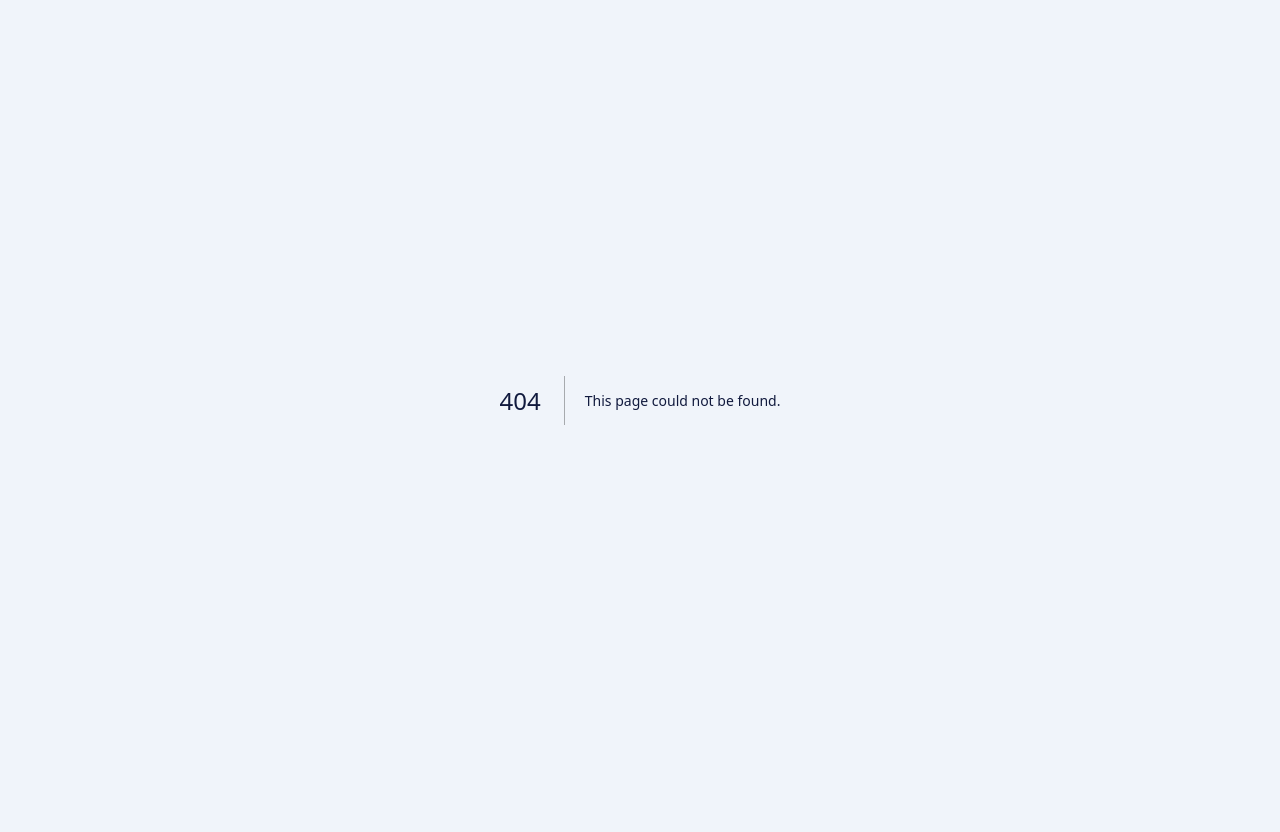
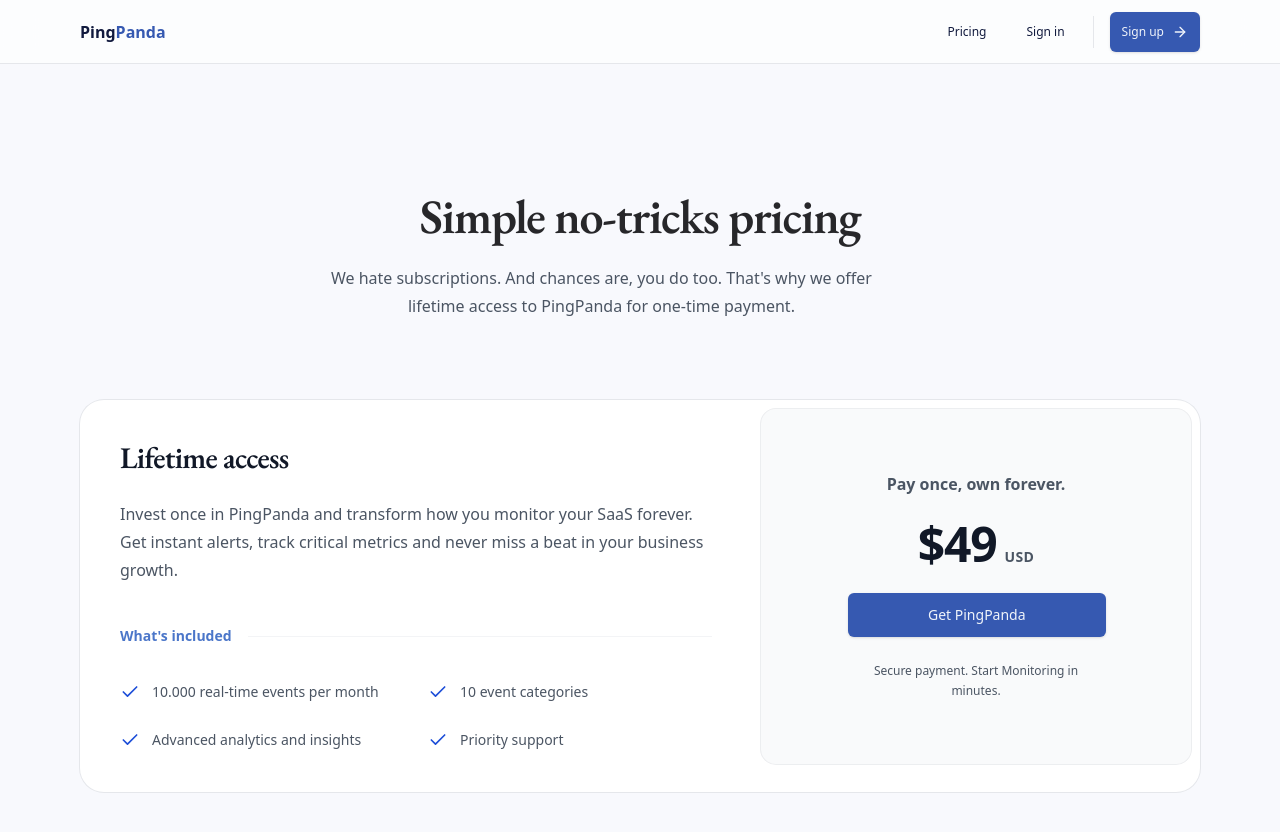
Before and after one commit to KayqueGoldner/notification-service-nextjs, a Next.js app: page /pricing in a window 1280 px wide. Before the commit this address had no page. Shown: the top 832 px of the page. Before the commit the page ends 800 px from the top, so only its background shows below. Built offline with nearby package versions, Linux system fonts and the light colour scheme; no server answers.

Commit message:
pricing page

```diff
--- a/src/app/(auth)/sign-in/[[...rest]]/page.tsx
+++ b/src/app/(auth)/sign-in/[[...rest]]/page.tsx
@@ -1,11 +1,15 @@
 "use client";
 
 import { SignIn } from "@clerk/nextjs";
+import { useSearchParams } from "next/navigation";
 
 const SignInPage = () => {
+  const searchParams = useSearchParams();
+  const intent = searchParams.get("intent");
+
   return (
     <div className="w-full flex-1 flex items-center justify-center">
-      <SignIn />
+      <SignIn forceRedirectUrl={intent ? `/dashboard?intent=${intent}` : "/dashboard"} />
     </div>
   )
 }
--- /dev/null
+++ b/src/app/(landing)/pricing/page.tsx
@@ -0,0 +1,111 @@
+"use client";
+
+import { useUser } from "@clerk/nextjs";
+import { useMutation } from "@tanstack/react-query";
+import { CheckIcon } from "lucide-react";
+import { useRouter } from "next/navigation";
+
+import { client } from "@/app/lib/client";
+import { MaxWidthWrapper } from "@/components/max-width-wrapper";
+import { Heading } from "@/components/heading";
+import { Button } from "@/components/ui/button";
+
+const PricingPage = () => {
+  const { user } = useUser();
+  const router = useRouter();
+
+  const INCLUDED_FEATURES = [
+    "10.000 real-time events per month",
+    "10 event categories",
+    "Advanced analytics and insights",
+    "Priority support"
+  ];
+
+  const { mutate: createCheckoutSession } = useMutation({
+    mutationFn: async () => {
+      const res = await client.payment.createCheckoutSession.$post();
+      return await res.json();
+    },
+    onSuccess: ({ url }) => {
+      if(url) router.push(url);
+    }
+  });
+
+  const handleGetAccess = () => {
+    if(user) {
+      createCheckoutSession();
+    } else {
+      router.push("/sign-in?intent=upgrade");
+    }
+  }
+
+  return (
+    <div className="bg-brand-25 py-24 sm:py-32">
+      <MaxWidthWrapper>
+        <div className="mx-auto max-w-2xl sm:text-center">
+          <Heading className="text-center">Simple no-tricks pricing</Heading>
+          <p className="mt-6 text-base/7 text-gray-600 max-w-prose text-center text-pretty">
+            We hate subscriptions. And chances are, you do too. That&apos;s why we offer lifetime access to PingPanda for one-time payment.
+          </p>
+        </div>
+
+        <div className="bg-white mx-auto mt-16 max-w-2xl rounded-3xl ring-1 ring-gray-200 sm:mt-20 lg:mx-0 lg:flex lg:max-w-none">
+          <div className="p-8 sm:p-10 lg:flex-auto">
+            <h3 className="text-3xl font-heading font-semibold tracking-tight text-gray-900">
+              Lifetime access
+            </h3>
+            <p className="mt-6 text-base/7 text-gray-600">
+              Invest once in PingPanda and transform how you monitor your SaaS forever.
+              Get instant alerts, track critical metrics and never miss a beat in your business growth.
+            </p>
+
+            <div className="mt-10 flex items-center gap-x-4">
+              <h4 className="flex-none text-sm font-semibold leading-6 text-brand-600">
+                What&apos;s included
+              </h4>
+              <div className="h-px flex-auto bg-gray-100" />
+            </div>
+
+            <ul className="mt-8 grid grid-cols-1 gap-4 text-sm/6 text-gray-600 sm:grid-cols-2 sm:gap-6">
+              {INCLUDED_FEATURES.map(feature => (
+                <li key={feature} className="flex gap-3">
+                  <CheckIcon className="h-6 w-5 flex-none text-blue-700" />
+                  {feature}
+                </li>
+              ))}
+            </ul>
+          </div>
+
+          <div className="-mt-2 p-2 lg:mt-0 lg:w-full lg:max-w-md lg:flex-shrink-0">
+            <div className="rounded-2xl bg-gray-50 py-10 text-center ring-1 ring-inset ring-gray-900/5 lg:flex lg:flex-col lg:justify-center lg:py-16">
+              <div className="mx-auto max-w-xs px-8">
+                <p className="text-base font-semibold text-gray-600">
+                  Pay once, own forever.
+                </p>
+                <p className="mt-6 flex items-baseline justify-center gap-x-2">
+                  <span className="text-5xl font-bold tracking-tight text-gray-900">$49</span>
+                  <span className="text-sm font-semibold leading-6 tracking-wide text-gray-600">
+                    USD
+                  </span>
+                </p>
+
+                <Button
+                  onClick={handleGetAccess}
+                  className="mt-6 px-20"
+                >
+                  Get PingPanda
+                </Button>
+
+                <p className="mt-6 text-xs leading-5 text-gray-600">
+                  Secure payment. Start Monitoring in minutes.
+                </p>
+              </div>
+            </div>
+          </div>
+        </div>
+      </MaxWidthWrapper>
+    </div>
+  )
+}
+
+export default PricingPage;
--- a/src/app/dashboard/page.tsx
+++ b/src/app/dashboard/page.tsx
@@ -5,11 +5,21 @@
 import { db } from "@/db";
 import { DashboardPage } from "@/components/dashboard-page";
 import { CreateEventCategoryModal } from "@/components/create-event-category-modal";
+import { Button } from "@/components/ui/button";
+import { createCheckoutSession } from "@/lib/stripe";
+import { PaymentSuccessModal } from "@/components/payment-success-modal";
 
 import { DashboardPageContent } from "./dashboard-page-content";
-import { Button } from "@/components/ui/button";
 
-const Page =  async () => {
+interface PageProps {
+  searchParams: {
+    [key: string]: string | string[] | undefined;
+  };
+}
+
+const Page =  async ({
+  searchParams
+}: PageProps) => {
   const auth = await currentUser();
 
   if(!auth) {
@@ -26,7 +36,23 @@
     redirect("/sign-in");
   }
 
+  const intent = searchParams.intent;
+
+  if(intent === "upgrade") {
+    const session = await createCheckoutSession({
+      userEmail: user.email,
+      userId: user.id
+    });
+
+    if(session.url) redirect(session.url);
+  }
+
+  const success = searchParams.success;
+
   return (
+    <>
+      {success ? <PaymentSuccessModal /> : null}
+
       <DashboardPage
         title="Dashboard"
         cta={
@@ -40,6 +66,7 @@
       >
         <DashboardPageContent />
       </DashboardPage>
+    </>
   )
 }
 
--- a/src/components/navbar.tsx
+++ b/src/components/navbar.tsx
@@ -47,7 +47,7 @@
             ) : (
               <>
                 <Link
-                  href="/dashboard"
+                  href="/pricing"
                   className={buttonVariants({
                     size: "sm",
                     variant: "ghost"
--- /dev/null
+++ b/src/components/payment-success-modal.tsx
@@ -0,0 +1,87 @@
+/* eslint-disable @next/next/no-img-element */
+"use client";
+
+import { useState } from "react";
+import { useRouter } from "next/navigation"
+import { useQuery } from "@tanstack/react-query";
+import { CheckIcon } from "lucide-react";
+
+import { client } from "@/app/lib/client";
+import { Modal } from "@/components/ui/modal";
+import { LoadingSpinner } from "@/components/loading-spinner";
+import { Button } from "@/components/ui/button";
+
+export const PaymentSuccessModal = () => {
+  const [isOpen, setIsOpen] = useState(false);
+  const router = useRouter();
+
+  const { data, isPending } = useQuery({
+    queryKey: ["user-plan"],
+    queryFn: async () => {
+      const res = await client.payment.getUserPlan.$get();
+
+      return await res.json();
+    },
+    refetchInterval: (query) => {
+      return query.state.data?.plan === "PRO" ? false : 1000;
+    }
+  });
+
+  const handleClose = () => {
+    setIsOpen(false);
+    router.push("/dashboard");
+  }
+
+  const isPaymentSuccessful = data?.plan === "PRO";
+
+  return (
+    <Modal
+      showModal={isOpen}
+      setShowModal={setIsOpen}
+      onClose={handleClose}
+      className="px-6 pt-6"
+      preventDefaultClose={!isPaymentSuccessful}
+    >
+      <div className="flex flex-col items-center">
+        {isPending || !isPaymentSuccessful ? (
+          <div className="flex flex-col items-center justify-center h-64">
+            <LoadingSpinner className="mb-4" />
+            <p className="text-lg/7 font-medium text-gray-900">
+              Upgrading your account...
+            </p>
+            <p className="text-gray-600 text-sm/6 mt-2 text-center text-pretty">
+              Please wait while we process your upgrade. This may take a moment.
+            </p>
+          </div>
+        ): (
+          <>
+            <div className="relative aspect-video border border-gray-200 w-full overflow-hidden rounded-lg bg-gray-50">
+              <img
+                src="/brand-asset-heart.png"
+                className="h-full w-full object-cover"
+                alt="payment success"
+              />
+            </div>
+
+            <div className="mt-6 flex flex-col items-center gap-1 text-center">
+              <p className="text-lg/7 tracking-tight font-medium text-pretty">Upgrade successful! 🎊</p>
+              <p className="text-gray-600 text-sm/6 text-pretty">
+                Thank you for upgrading to PRO and supporting PingPanda. Your account has been upgraded.
+              </p>
+            </div>
+
+            <div className="mt-8 w-full">
+              <Button
+                onClick={handleClose}
+                className="h-12 w-full"
+              >
+                <CheckIcon className="mr-2 size-5" />
+                Go to dashboard
+              </Button>
+            </div>
+          </>
+        )}
+      </div>
+    </Modal>
+  )
+}
--- a/src/server/routers/payment-router.ts
+++ b/src/server/routers/payment-router.ts
@@ -12,5 +12,10 @@
     });
 
     return c.json({ url: session.url });
-  })
+  }),
+  getUserPlan: privateProcedure.query(async ({ c, ctx }) => {
+    const { user } = ctx;
+
+    return c.json({ plan: user.plan });
+  }),
 });
```
Lines whose indentation alone changed are shown as unchanged.
